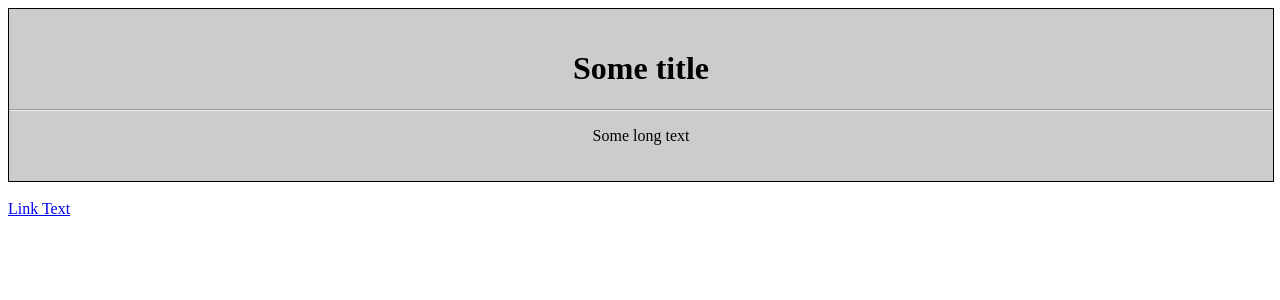
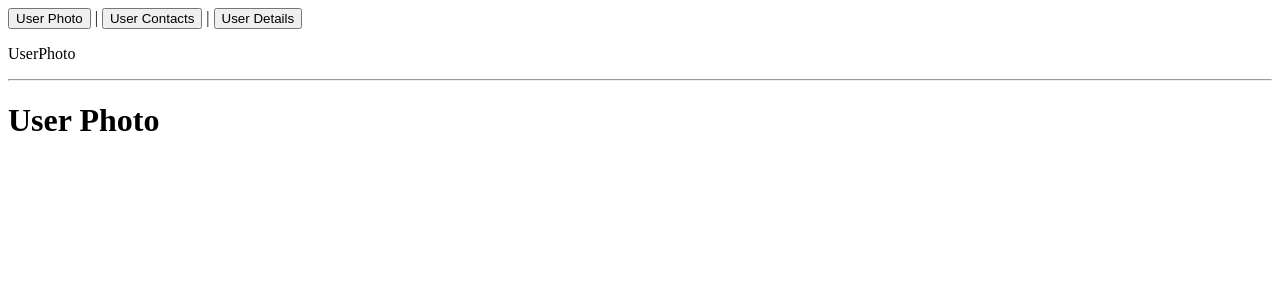
Before and after one commit to dzarezenko/beetroot_lesson_46-slots_dynamic_components, a Vue app: page / in a window 1280 px wide. Shown: the top 300 px of the page. Built offline with nearby package versions, Linux system fonts and the light colour scheme.

Commit message:
Dynamic Components

```diff
--- /dev/null
+++ b/src/UserApp.vue
@@ -0,0 +1,31 @@
+<template>
+  <div id="app">
+    <button @click="currentComponent = 'UserPhoto'">User Photo</button> |
+    <button @click="currentComponent = 'UserContacts'">User Contacts</button> |
+    <button @click="currentComponent = 'UserDetails'">User Details</button>
+    <p>
+      {{ currentComponent }}
+    </p>
+    <hr />
+
+    <component :is="currentComponent"></component>
+
+  </div>
+</template>
+
+<script>
+import UserPhoto from "@/components/user/UserPhoto";
+import UserContacts from "@/components/user/UserContacts";
+import UserDetails from "@/components/user/UserDetails";
+
+export default {
+  data() {
+    return {
+      currentComponent: "UserPhoto",
+    }
+  },
+  components: {
+    UserPhoto, UserContacts, UserDetails
+  },
+}
+</script>
--- /dev/null
+++ b/src/components/user/UserContacts.vue
@@ -0,0 +1,3 @@
+<template>
+  <h1>User Contacts</h1>
+</template>
--- /dev/null
+++ b/src/components/user/UserDetails.vue
@@ -0,0 +1,3 @@
+<template>
+  <h1>User Details</h1>
+</template>
--- /dev/null
+++ b/src/components/user/UserPhoto.vue
@@ -0,0 +1,3 @@
+<template>
+  <h1>User Photo</h1>
+</template>
--- a/src/main.js
+++ b/src/main.js
@@ -1,5 +1,5 @@
 import Vue from 'vue'
-import App from './App.vue'
+import App from './UserApp.vue'
 
 Vue.config.productionTip = false
 
```
